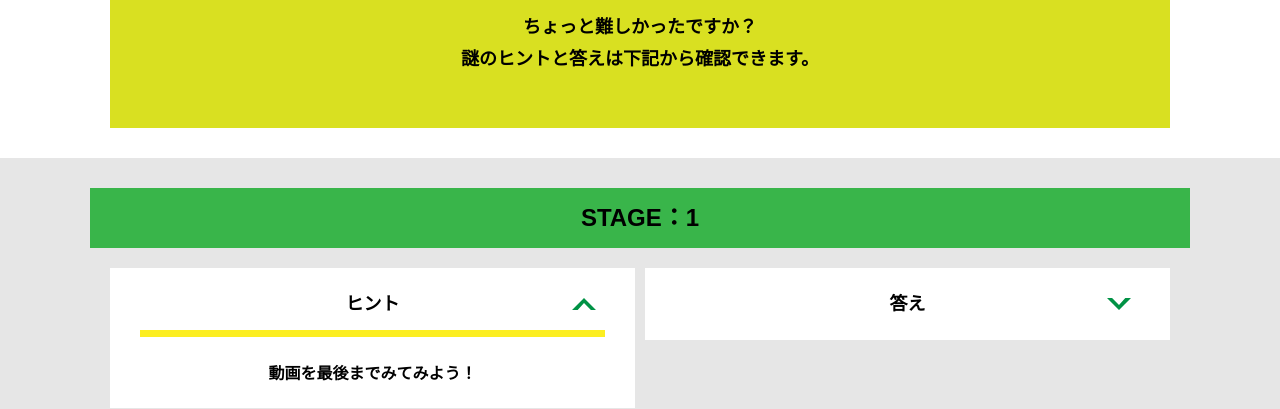
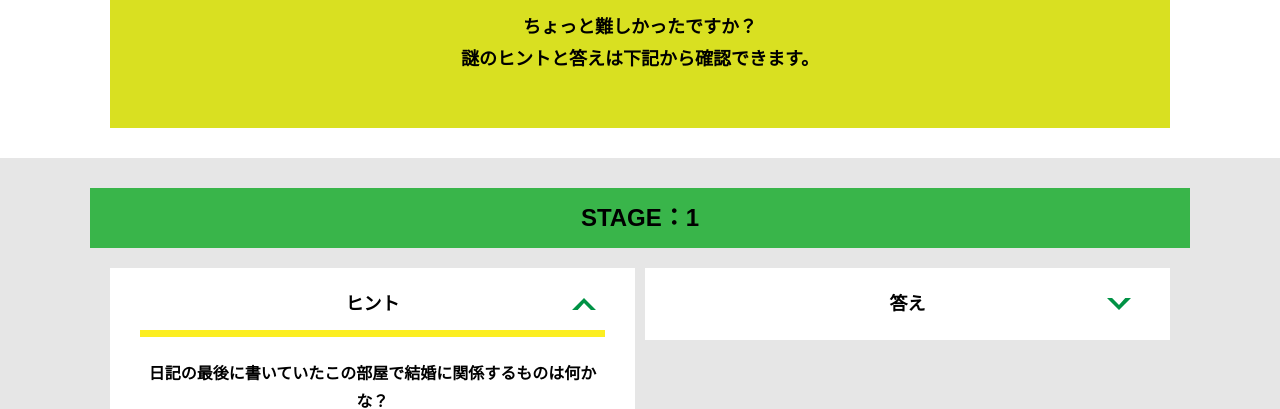
Before and after one commit to smith149/alfa-yokohama-A-9-2, a plain HTML site: page hint1.html in a window 1280 px wide. Both pictures are taken after a click on the element "ヒント". Shown: the part 391-800 px from the top of the page. Drawn offline with nearby package versions, Linux system fonts and the light colour scheme; files that its build step writes are made by us from their sources.

Commit message:
Update hint1.html

```diff
--- a/hint1.html
+++ b/hint1.html
@@ -42,7 +42,7 @@
           <div class="column">
             <div class="card">
               <h3 class="card__title">ヒント<svg class="card__arrow"><use xlink:href="#arrow"></use></svg></h3>
-              <p class="card__content">動画を最後までみてみよう！</p>
+              <p class="card__content">日記の最後に書いていたこの部屋で結婚に関係するものは何かな？</p>
             </div>
           </div>
           <div class="column">
```
